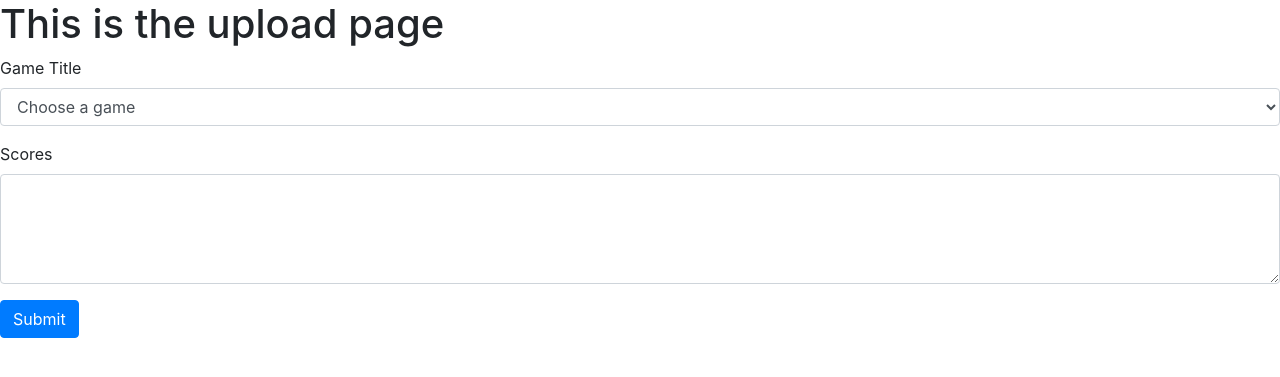
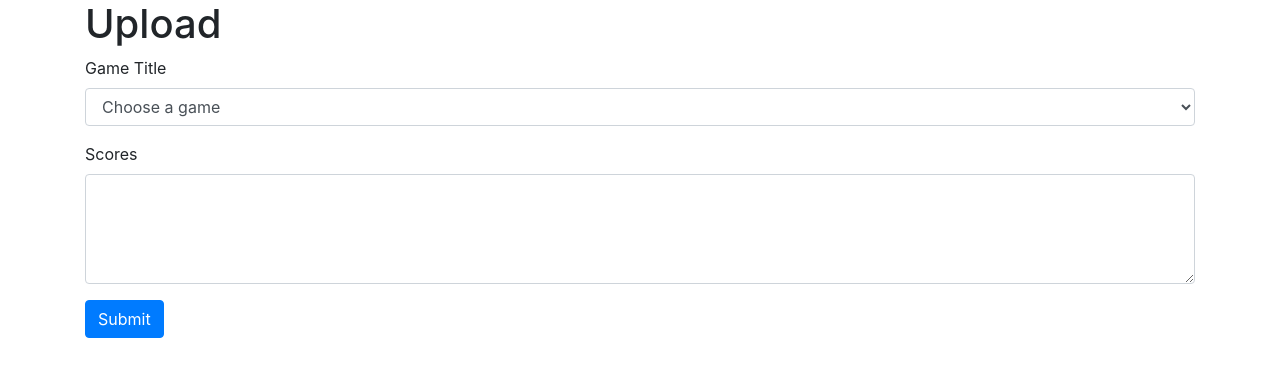
Before and after one commit to Lukecb14/LukesGamesEmporium, a Django app: page /upload/ in a window 1280 px wide. Shown: the part 56-433 px from the top of the page. Run offline with Django 5.2, Linux system fonts and the light colour scheme; the visitor is signed in with stand-in values (Sample User, id 1); data that the repository does not hold is empty; some libraries are stand-ins or nearby versions.

Commit message:
Added spacing to upload page

```diff
--- a/LukesGamesEmporium/lge/templates/upload.html
+++ b/LukesGamesEmporium/lge/templates/upload.html
@@ -3,7 +3,8 @@
 {% block title %}LGE Upload{% endblock title %}
 
 {% block content %}
-<h1>This is the upload page</h1>
+<div class="container">
+    <h1>Upload</h1>
 
     <form method="POST" enctype="multipart/form-data">
         {% csrf_token %}
@@ -23,4 +24,5 @@
         </div>
         <button type="submit" class="btn btn-primary">Submit</button>
     </form>
+</div>
 {% endblock content %}
```
Lines whose indentation alone changed are shown as unchanged.
